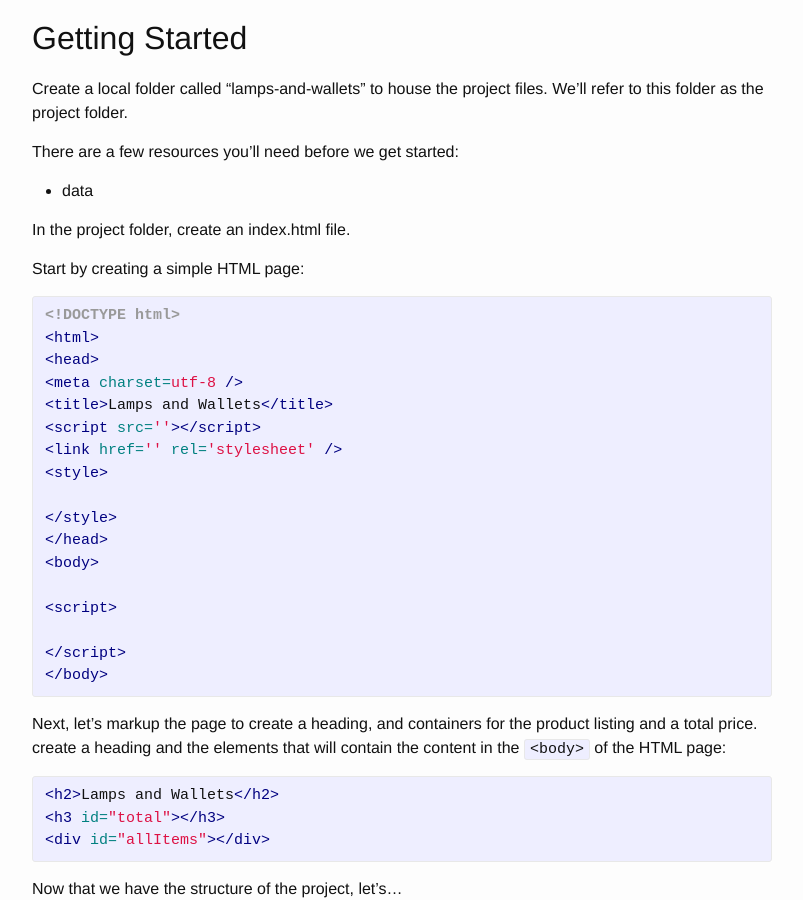
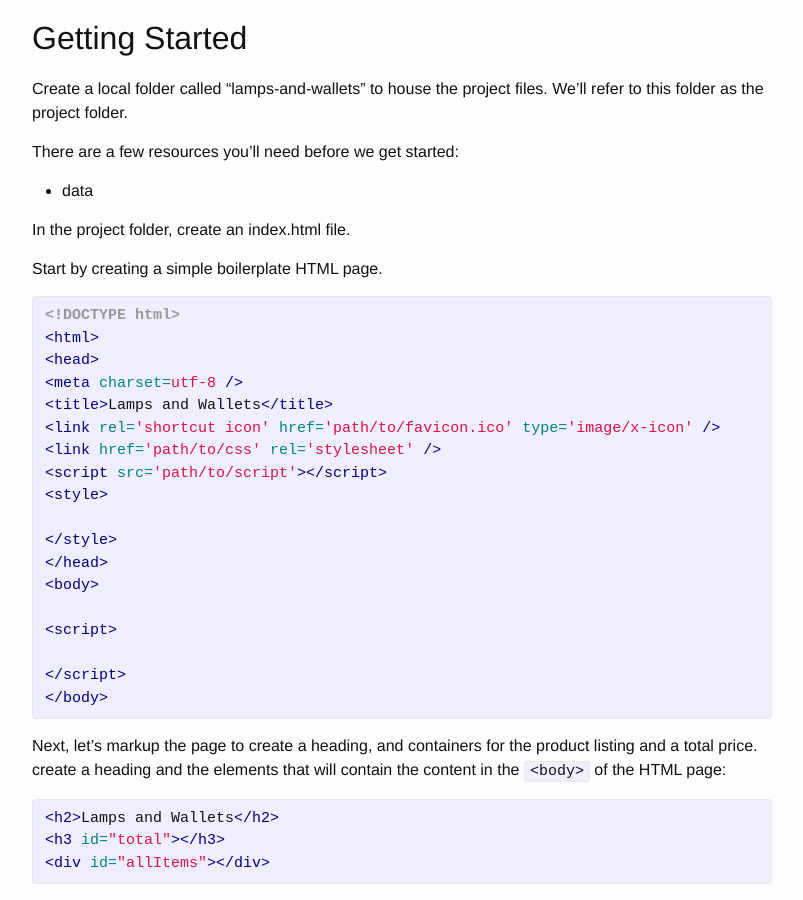
Before and after one commit to uafrazier/shopicruit, a Jekyll site: the page built from _posts/2015-10-14-jsonp.md, in a window 1280 px wide and 900 px high, scrolled down 645 px. Shown: the whole window, without its empty margins (238-1041 px from the left). Built offline with Jekyll 4.4.1, drawn with Linux system fonts in a browser that asks for light colours.

Commit message:
updates tutorial HTML  boilerplate markup

```diff
--- a/_posts/2015-10-14-jsonp.md
+++ b/_posts/2015-10-14-jsonp.md
@@ -32,15 +32,16 @@ There are a few resources you’ll need before we get started:
 
 In the project folder, create an index.html file.
 
-Start by creating a simple HTML page:
+Start by creating a simple boilerplate HTML page.
 {% highlight html %}
 <!DOCTYPE html>
 <html>
 <head>
 <meta charset=utf-8 />
 <title>Lamps and Wallets</title>
-<script src=''></script>
-<link href='' rel='stylesheet' />
+<link rel='shortcut icon' href='path/to/favicon.ico' type='image/x-icon' />
+<link href='path/to/css' rel='stylesheet' />
+<script src='path/to/script'></script>
 <style>
 
 </style>
```
